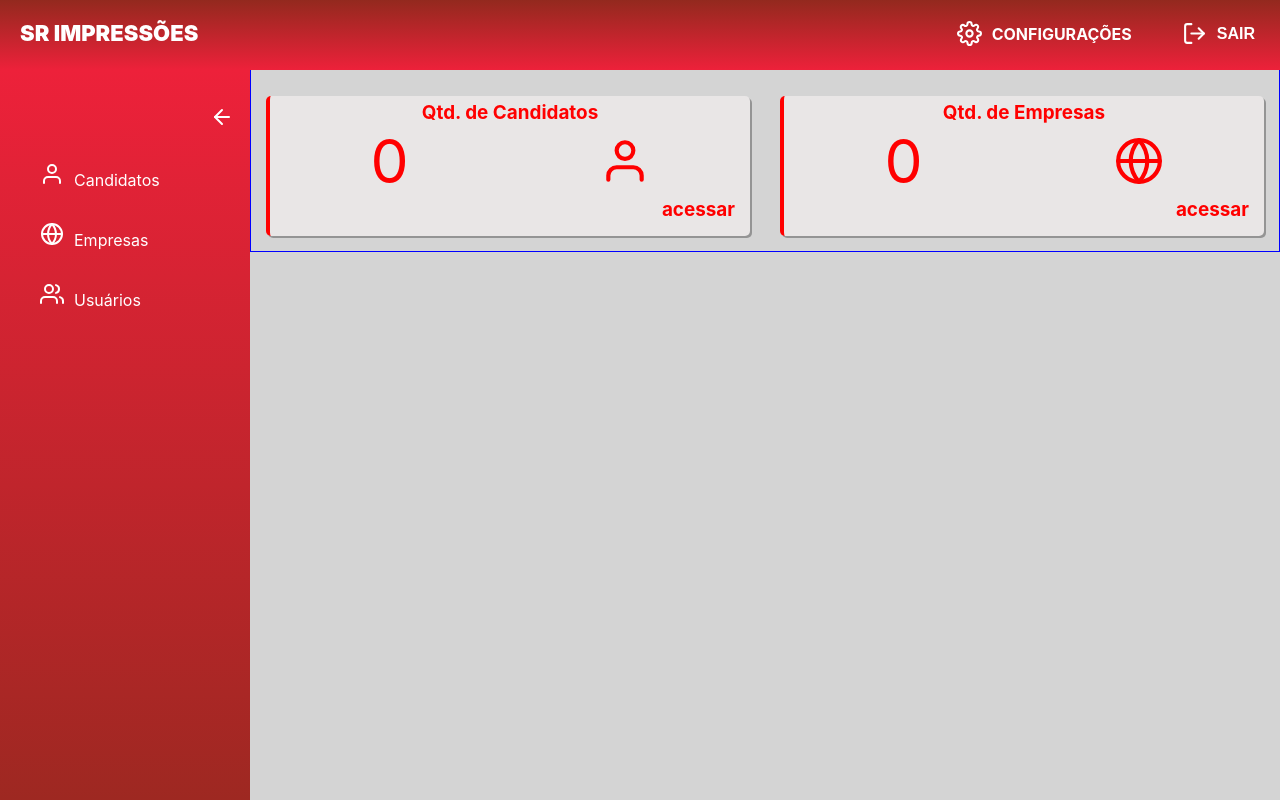
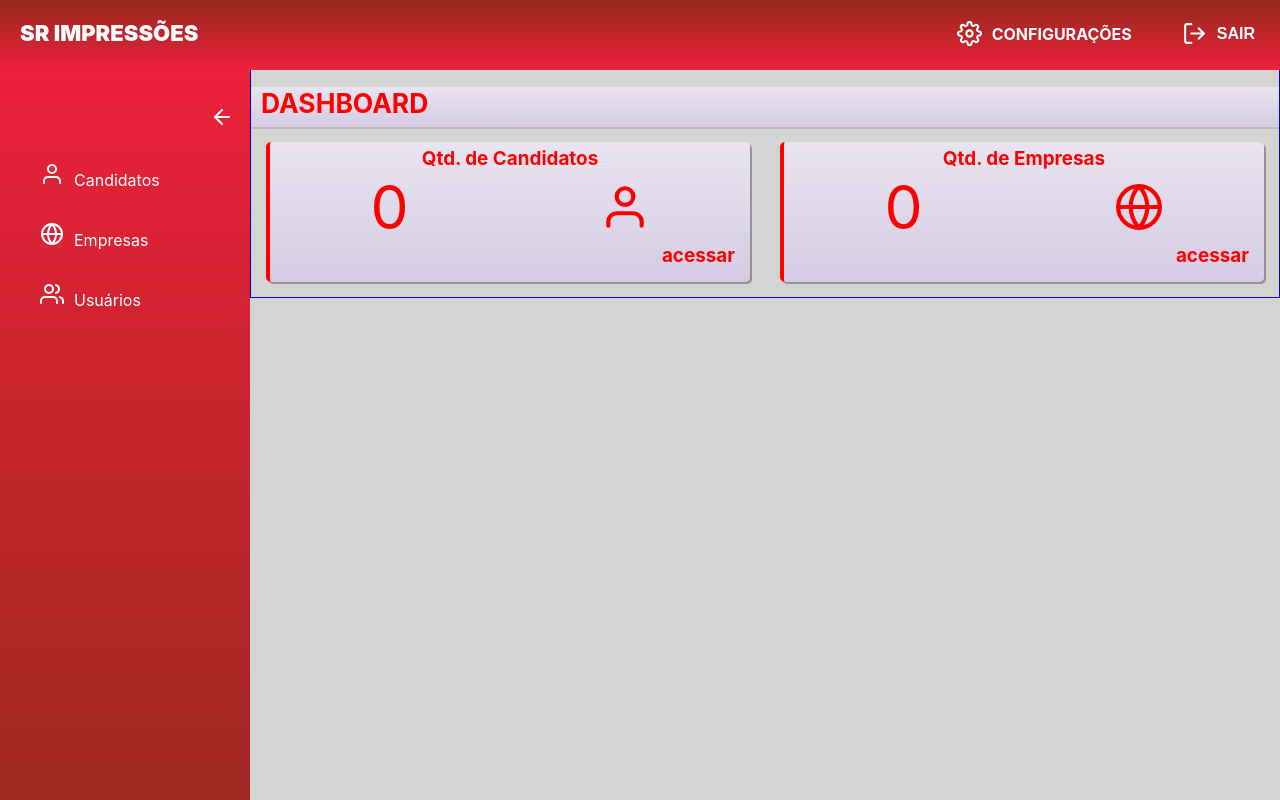
Before and after one commit to RonaldoRomerio/GeradorDeCurriculo, a React (Create React App) app: page /dashboard in a window 1280 px wide. Built offline with nearby package versions, Linux system fonts and the light colour scheme; no server answers; sample sign-in values are in the browser's storage.

Commit message:
Inserção de Title

```diff
--- a/src/Components/Card/card.css
+++ b/src/Components/Card/card.css
@@ -4,7 +4,9 @@
     padding: 5px;
     width: 90%;
     height: 130px;
-    background-color: rgb(233, 230, 230);
+    background: #D3CCE3;  /* fallback for old browsers */
+    background: -webkit-linear-gradient(to bottom, #E9E4F0, #D3CCE3);  /* Chrome 10-25, Safari 5.1-6 */
+    background: linear-gradient(to bottom, #E9E4F0, #D3CCE3); /* W3C, IE 10+/ Edge, Firefox 16+, Chrome 26+, Opera 12+, Safari 7+ */
     border-left: red solid 4px;
     border-radius: 5px;
     box-shadow: 2px 2px 0px 0px rgb(0, 0, 0, 0.3);
--- a/src/Components/Menu/menu.css
+++ b/src/Components/Menu/menu.css
@@ -64,12 +64,12 @@
     }
     .content{
         margin-left: 250px;
-        padding-top: 80px;
+        padding-top: 60px;
         border: 1px solid blue;
     }
     #check:checked ~ .content{
         margin-left: 60px;
-        padding-top: 80px;
+        padding-top: 60px;
         border: 1px solid blue;
     }
 }
--- /dev/null
+++ b/src/Components/Title/index.js
@@ -0,0 +1,9 @@
+import React from 'react';
+import './title.css'
+export default function Title({title}) {
+    return (
+    <div class='title_content'>
+        <p>{title}</p>
+    </div>
+    );
+}
--- /dev/null
+++ b/src/Components/Title/title.css
@@ -0,0 +1,16 @@
+.title_content{
+    background: #D3CCE3;  /* fallback for old browsers */
+    background: -webkit-linear-gradient(to bottom, #E9E4F0, #D3CCE3);  /* Chrome 10-25, Safari 5.1-6 */
+    background: linear-gradient(to bottom, #E9E4F0, #D3CCE3); /* W3C, IE 10+/ Edge, Firefox 16+, Chrome 26+, Opera 12+, Safari 7+ */
+    box-shadow: 0px 2px 0px 0px rgba(0, 0, 0, 0.116);
+    height: 40px;
+    margin-top: 0;
+}
+.title_content p{
+    color: red;
+    font-size: 7mm;
+    font-weight: bolder;
+    text-transform: uppercase;
+    padding: auto;
+    padding-left: 10px;
+}
--- a/src/pages/Dashboard/index.js
+++ b/src/pages/Dashboard/index.js
@@ -5,12 +5,14 @@ import Menu from '../../Components/Menu';
 import Card from '../../Components/Card';
 import {FiUser, FiGlobe} from 'react-icons/fi';
 import './style.css'
+import Title from '../../Components/Title';
 export default function Dashboard() {
   return (
     <div>
         <Header/>
         <Menu/>
         <div className='content'>
+          <Title title='Dashboard'/>
           <div className='content_dashboard'>
             <div className='container_card'>
             <Card link='/candidatos' titulo='Qtd. de Candidatos'>
```
